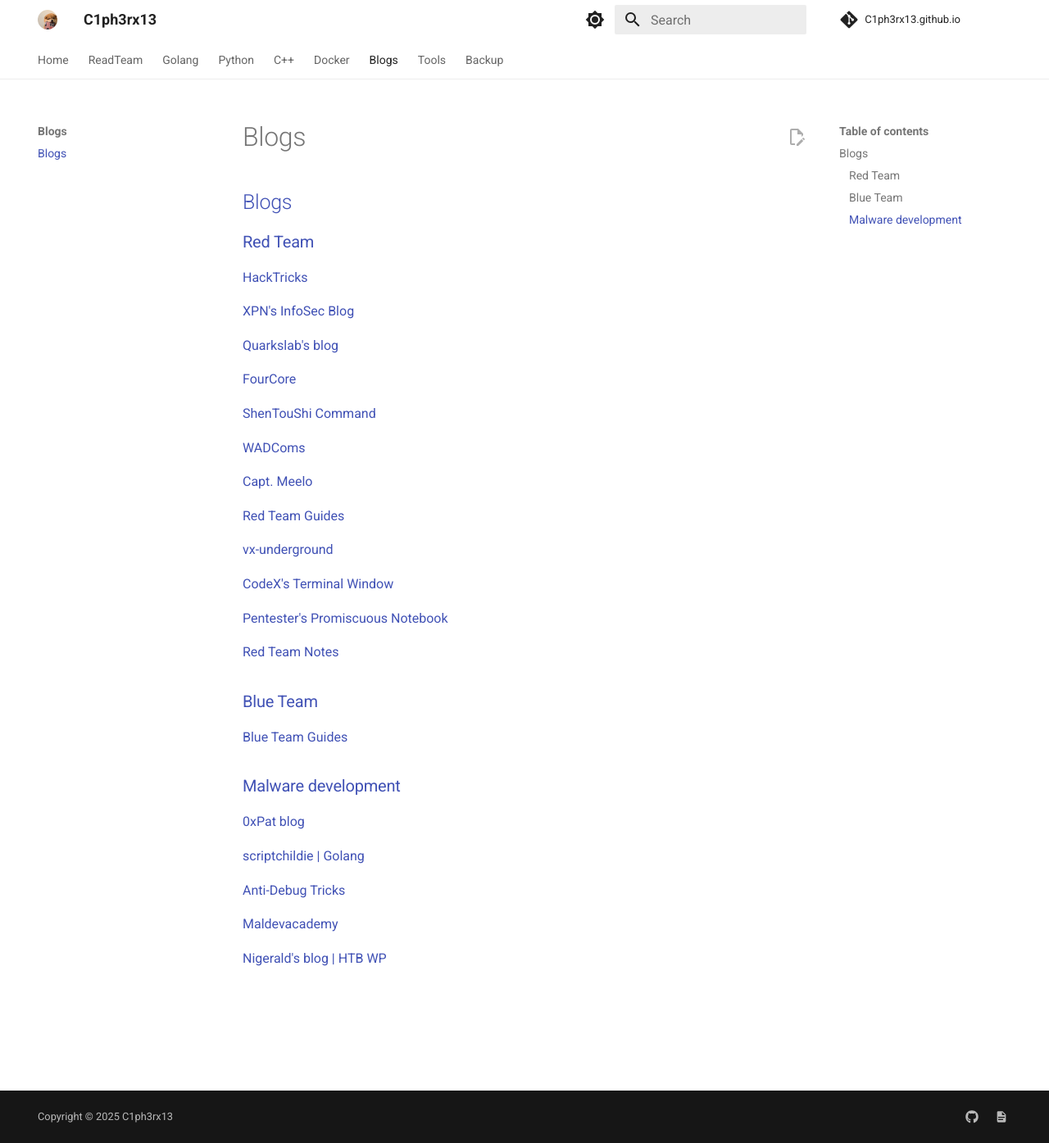
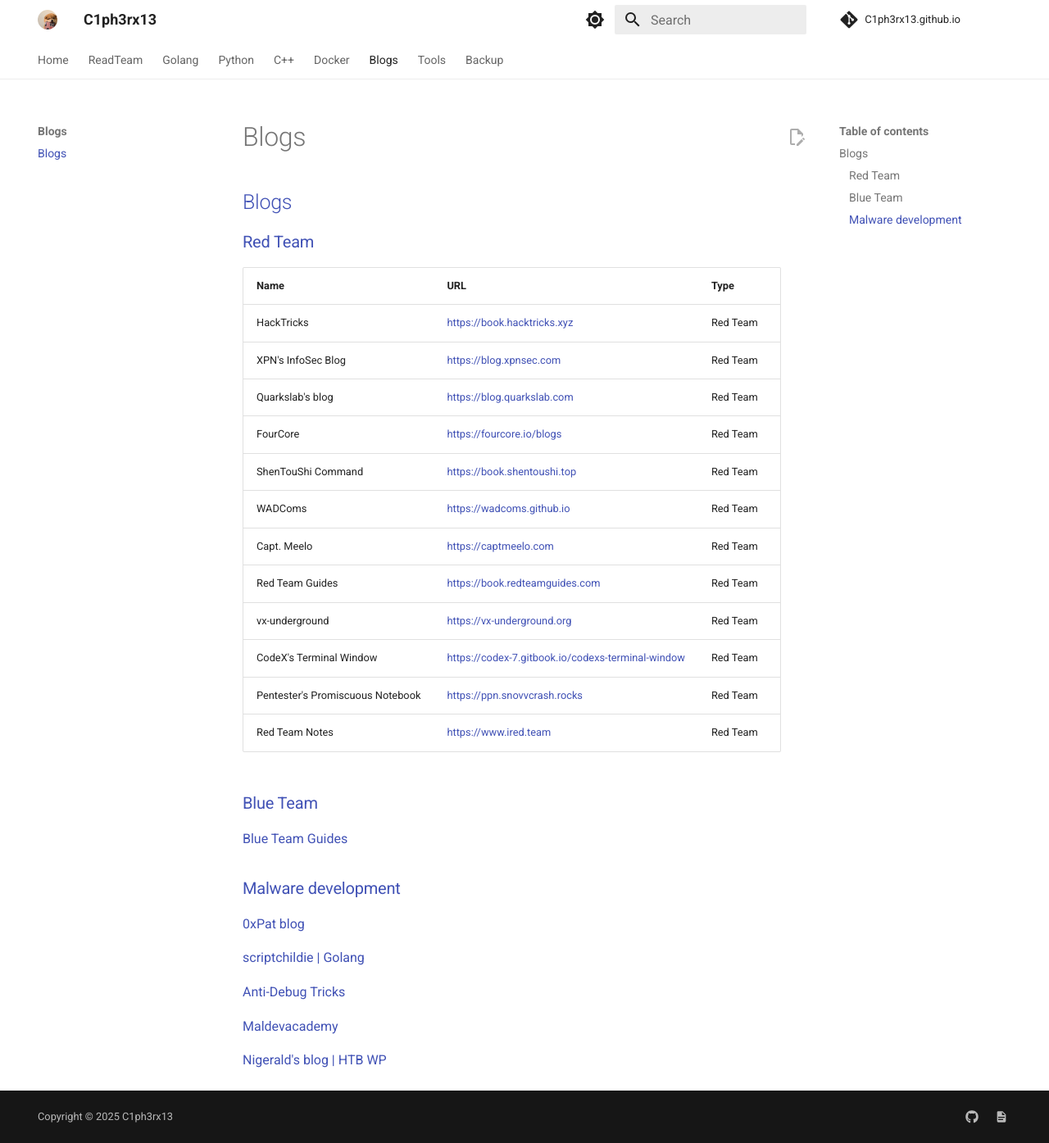
Before and after one commit to C1ph3rX13/C1ph3rX13.github.io, an MkDocs documentation site: the page built from docs/Blogs.md, in a window 1280 px wide and 1395 px high. Shown: the whole window at 82% size. Built offline with MkDocs 1.6.1 and Material for MkDocs 9.7.7, drawn with Linux system fonts in a browser that asks for light colours; comment, search, counter and statistics services are not loaded.

Commit message:
Update Blogs,Tools

```diff
--- a/docs/Blogs.md
+++ b/docs/Blogs.md
@@ -1,30 +1,21 @@
 ## Blogs
 
-###   Red Team
+### Red Team
 
-[HackTricks](https://book.hacktricks.xyz)
-
-[XPN's InfoSec Blog](https://blog.xpnsec.com)
-
-[Quarkslab's blog](https://blog.quarkslab.com)
-
-[FourCore](https://fourcore.io/blogs)
-
-[ShenTouShi Command](https://book.shentoushi.top)
-
-[WADComs](https://wadcoms.github.io)
-
-[Capt. Meelo](https://captmeelo.com)
-
-[Red Team Guides](https://book.redteamguides.com)
-
-[vx-underground](https://vx-underground.org)
-
-[CodeX's Terminal Window](https://codex-7.gitbook.io/codexs-terminal-window)
-
-[Pentester's Promiscuous Notebook](https://ppn.snovvcrash.rocks)
-
-[Red Team Notes](https://www.ired.team)
+| Name                             | URL                                               | Type     |
+| -------------------------------- | ------------------------------------------------- | -------- |
+| HackTricks                       | https://book.hacktricks.xyz                       | Red Team |
+| XPN's InfoSec Blog               | https://blog.xpnsec.com                           | Red Team |
+| Quarkslab's blog                 | https://blog.quarkslab.com                        | Red Team |
+| FourCore                         | https://fourcore.io/blogs                         | Red Team |
+| ShenTouShi Command               | https://book.shentoushi.top                       | Red Team |
+| WADComs                          | https://wadcoms.github.io                         | Red Team |
+| Capt. Meelo                      | https://captmeelo.com                             | Red Team |
+| Red Team Guides                  | https://book.redteamguides.com                    | Red Team |
+| vx-underground                   | https://vx-underground.org                        | Red Team |
+| CodeX's Terminal Window          | https://codex-7.gitbook.io/codexs-terminal-window | Red Team |
+| Pentester's Promiscuous Notebook | https://ppn.snovvcrash.rocks                      | Red Team |
+| Red Team Notes                   | https://www.ired.team                             | Red Team |
 
 ### Blue Team
 
```
Also changed, not shown: docs/Tools.md (+0 -7 lines).
